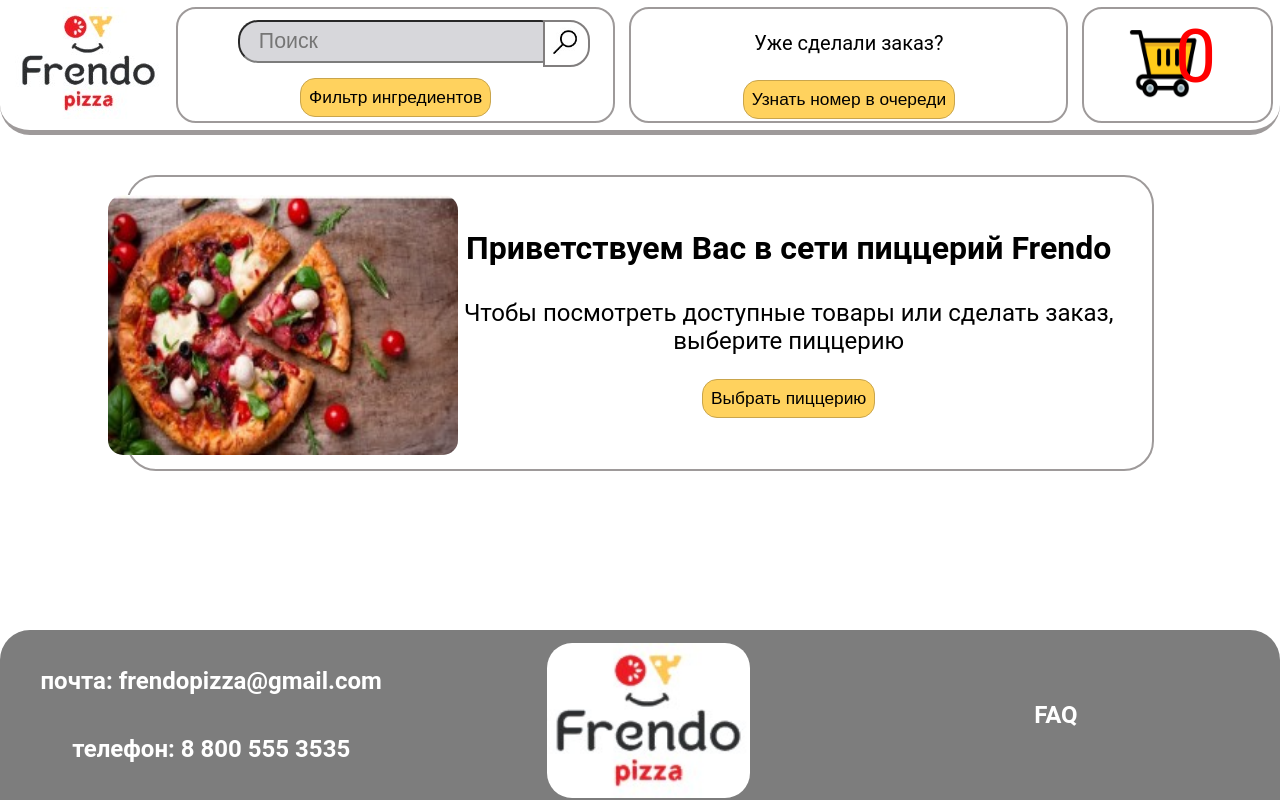
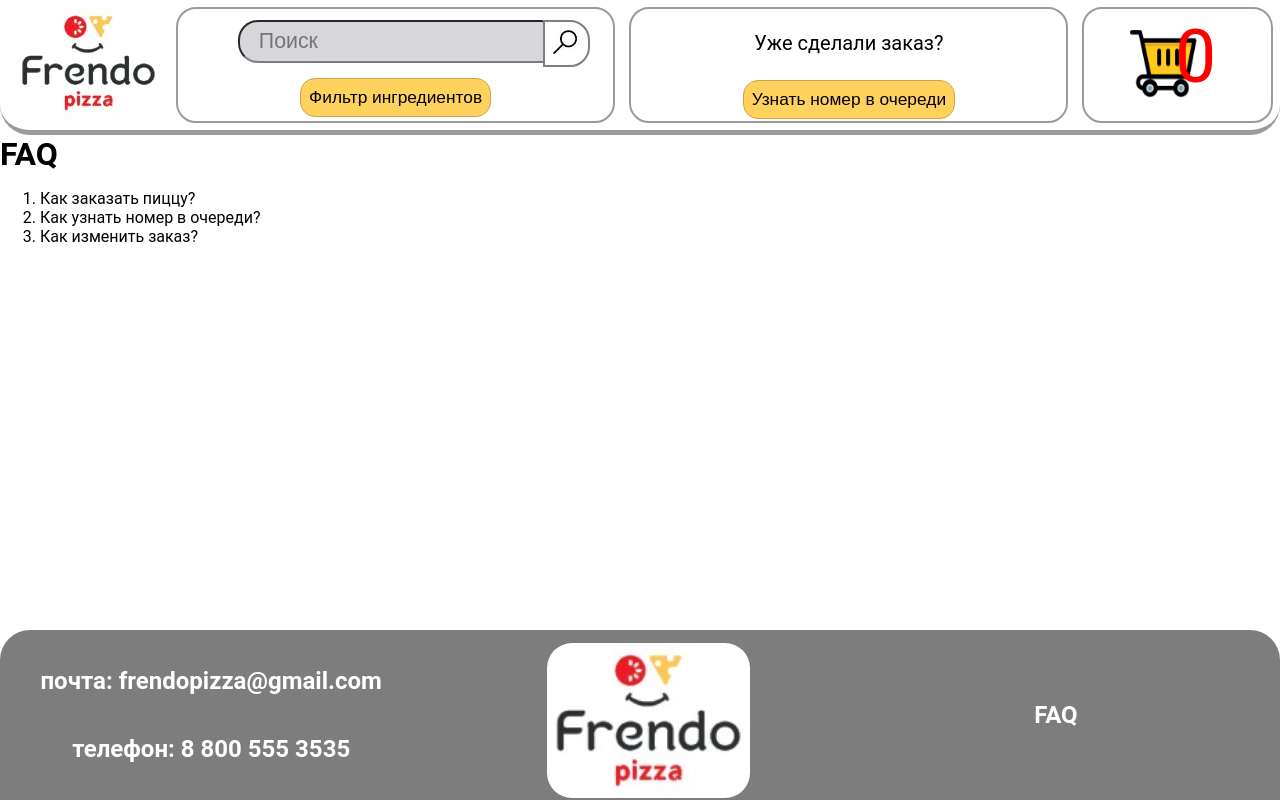
Before and after one commit to LikDioxo/Frendo, a React (Create React App) app in the folder client/: page /FAQ in a window 1280 px wide. Built offline with nearby package versions, Linux system fonts and the light colour scheme.

Commit message:
add FAQPage and App moved to ClientStartPage

```diff
--- a/client/package.json
+++ b/client/package.json
@@ -10,6 +10,7 @@
     "react": "^17.0.1",
     "react-dom": "^17.0.1",
     "react-redux": "^7.2.3",
+    "react-router": "^5.2.0",
     "react-router-dom": "^5.2.0",
     "react-scripts": "4.0.3",
     "redux": "^4.0.5",
--- a/client/src/App.js
+++ b/client/src/App.js
@@ -1,36 +1,28 @@
-import React, { useCallback } from "react";
+import React from "react";
 import { BrowserRouter } from "react-router-dom";
 import { Route } from "react-router";
 
-import Header from "./containers/Header";
+
 import { createStore } from "redux";
-import { Provider, useDispatch, useSelector } from "react-redux";
+import { Provider } from "react-redux";
 import mainReducer from "./reducers";
-import Post from "./components/Post";
-import ModalWindow from "./components/ModalWindow";
-import PizzeriaChoiceModal from "./components/PizzeriaChoiceModal";
-import { flipPizzeriasModalView } from "./actions";
-import { getPizzeriasModalView } from "./selectors";
-import Footer from "./components/Footer";
 
+import ClientStartPage from "./containers/ClientStartPage";
+import FAQPage from "./containers/FAQPage";
+
+
+
+const store = createStore(mainReducer);
 function App() {
-  const dispatch = useDispatch();
-  const handlePizzeriasModal = useCallback(
-    () => dispatch(flipPizzeriasModalView()),
-    [dispatch]
-  );
-  const PizzeriasModalView = useSelector(getPizzeriasModalView);
+
   return (
-    <div className="App">
-      <Header />
-      <ModalWindow
-        handleClose={handlePizzeriasModal}
-        show={PizzeriasModalView}
-        component={<PizzeriaChoiceModal addresses={[["Донбасс", 42]]} />}
-      />
-      <Post onChoosePizzeria={handlePizzeriasModal} />
-      <Footer />
-    </div>
+      <Provider store={store}>
+          <BrowserRouter>
+              <Route exact path={'/'} component={ClientStartPage}/>
+              <Route path={'/FAQ'} component={FAQPage}/>
+
+          </BrowserRouter>
+      </Provider>
   );
 }
 
--- a/client/src/components/Footer.js
+++ b/client/src/components/Footer.js
@@ -1,5 +1,6 @@
 import React from "react";
 import HeaderImage from "../components/HeaderImage";
+import {Link} from "react-router-dom";
 
 function Footer() {
   return (
@@ -15,7 +16,7 @@ function Footer() {
 
       <div className="footer-text">
         <a href="">
-          <h2>FAQ</h2>
+            <Link exact to="/FAQ"><h2>FAQ</h2></Link>
         </a>
       </div>
     </footer>
--- /dev/null
+++ b/client/src/containers/ClientStartPage.js
@@ -0,0 +1,37 @@
+import {useDispatch, useSelector} from "react-redux";
+import React, {useCallback} from "react";
+import {flipPizzeriasModalView} from "../actions";
+import {getPizzeriasModalView} from "../selectors";
+import Header from "./Header";
+import ModalWindow from "../components/ModalWindow";
+import PizzeriaChoiceModal from "../components/PizzeriaChoiceModal";
+import Post from "../components/Post";
+import Footer from "../components/Footer";
+import {withRouter} from "react-router";
+
+
+function ClientStartPage() {
+    const dispatch = useDispatch();
+    const handlePizzeriasModal = useCallback(
+        () => dispatch(flipPizzeriasModalView()),
+        [dispatch]
+    );
+    const PizzeriasModalView = useSelector(getPizzeriasModalView);
+    return (
+        <div className="content">
+            <Header />
+            <div className="page">
+                <ModalWindow
+                    handleClose={handlePizzeriasModal}
+                    show={PizzeriasModalView}
+                    component={<PizzeriaChoiceModal addresses={[["Донбасс", 42]]} />}
+                />
+                <Post onChoosePizzeria={handlePizzeriasModal} />
+            </div>
+            <Footer />
+        </div>
+    );
+}
+
+
+export default withRouter(ClientStartPage);
--- /dev/null
+++ b/client/src/containers/FAQPage.js
@@ -0,0 +1,27 @@
+import React from "react";
+import Header from "./Header";
+import Footer from "../components/Footer";
+import {withRouter} from "react-router";
+
+
+
+function FAQPage() {
+;
+    return (
+        <div className="content">
+            <Header />
+            <div className="page">
+            <h1>FAQ</h1>
+                <ol>
+                    <li>Как заказать пиццу?</li>
+                    <li>Как узнать номер в очереди?</li>
+                    <li>Как изменить заказ?</li>
+                </ol>
+            </div>
+            <Footer />
+        </div>
+    );
+}
+
+
+export default withRouter(FAQPage);
--- a/client/src/index.js
+++ b/client/src/index.js
@@ -3,17 +3,13 @@ import ReactDOM from 'react-dom';
 import './index.css';
 import App from './App';
 import reportWebVitals from './reportWebVitals';
-import {createStore} from "redux";
-import mainReducer from "./reducers";
-import {Provider} from "react-redux";
 
 
-const store = createStore(mainReducer);
+
+
 ReactDOM.render(
   <React.StrictMode>
-      <Provider store={store}>
         <App />
-      </Provider>
   </React.StrictMode>,
   document.getElementById('root')
 );
```
